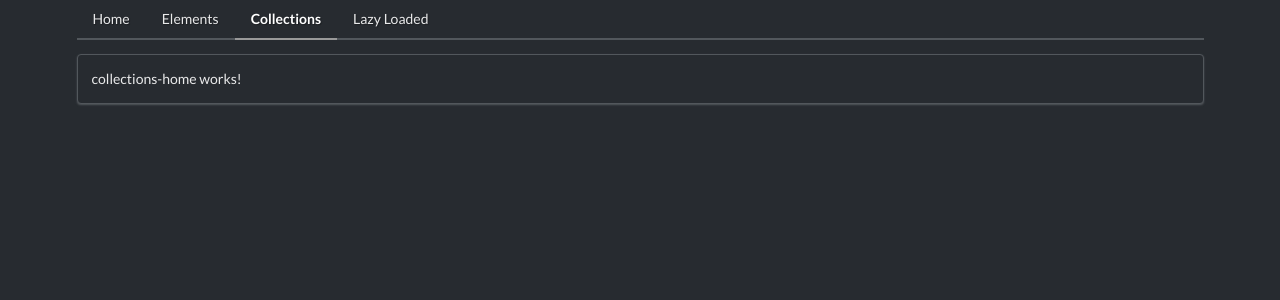
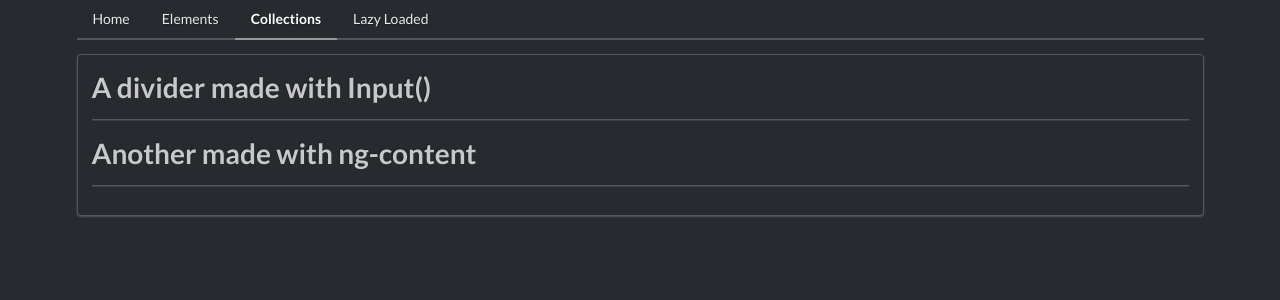
Before and after one commit to guillaumemaiano/AngularUdemyCourse, an Angular app in the folder AngularUdemyModules/: page /collections in a window 1280 px wide. Shown: the top 300 px of the page. Built offline with nearby package versions, Linux system fonts and the light colour scheme.

Commit message:
ng-content

```diff
--- a/AngularUdemyModules/src/app/collections/collections-home/collections-home.component.html
+++ b/AngularUdemyModules/src/app/collections/collections-home/collections-home.component.html
@@ -1 +1,3 @@
-<p>collections-home works!</p>
+<app-divider title="A divider made with Input()">
+</app-divider>
+<app-better-divider>Another made with ng-content</app-better-divider>
--- a/AngularUdemyModules/src/app/collections/collections.module.ts
+++ b/AngularUdemyModules/src/app/collections/collections.module.ts
@@ -3,12 +3,14 @@ import { CommonModule } from '@angular/common';
 
 import { CollectionsRoutingModule } from './collections-routing.module';
 import { CollectionsHomeComponent } from './collections-home/collections-home.component';
+import { SharedModule } from '../shared/shared.module';
 
 
 @NgModule({
   declarations: [CollectionsHomeComponent],
   imports: [
     CommonModule,
+    SharedModule,
     CollectionsRoutingModule
   ]
 })
--- /dev/null
+++ b/AngularUdemyModules/src/app/shared/better-divider/better-divider.component.html
@@ -0,0 +1,2 @@
+<h1><ng-content></ng-content></h1>
+<div class="ui divider"></div>
--- /dev/null
+++ b/AngularUdemyModules/src/app/shared/better-divider/better-divider.component.ts
@@ -0,0 +1,15 @@
+import { Component, OnInit } from '@angular/core';
+
+@Component({
+  selector: 'app-better-divider',
+  templateUrl: './better-divider.component.html',
+  styleUrls: ['./better-divider.component.css']
+})
+export class BetterDividerComponent implements OnInit {
+
+  constructor() { }
+
+  ngOnInit(): void {
+  }
+
+}
--- a/AngularUdemyModules/src/app/shared/divider/divider.component.html
+++ b/AngularUdemyModules/src/app/shared/divider/divider.component.html
@@ -1,2 +1,2 @@
-<h1>{{title}}</h1>>
+<h1>{{title}}</h1>
 <div class="ui divider"></div>
--- a/AngularUdemyModules/src/app/shared/shared.module.ts
+++ b/AngularUdemyModules/src/app/shared/shared.module.ts
@@ -1,15 +1,17 @@
 import { NgModule } from '@angular/core';
 import { CommonModule } from '@angular/common';
 import { DividerComponent } from './divider/divider.component';
+import { BetterDividerComponent } from './better-divider/better-divider.component';
 
 
 
 @NgModule({
-  declarations: [DividerComponent],
+  declarations: [DividerComponent, BetterDividerComponent],
   imports: [
     CommonModule
   ], exports: [
-    DividerComponent
+    DividerComponent,
+    BetterDividerComponent
   ]
 })
 export class SharedModule { }
```
Also changed, not shown: AngularUdemyModules/src/app/shared/better-divider/better-divider.component.css (added), 1 other file (tests, documents, lock files or other folders).
